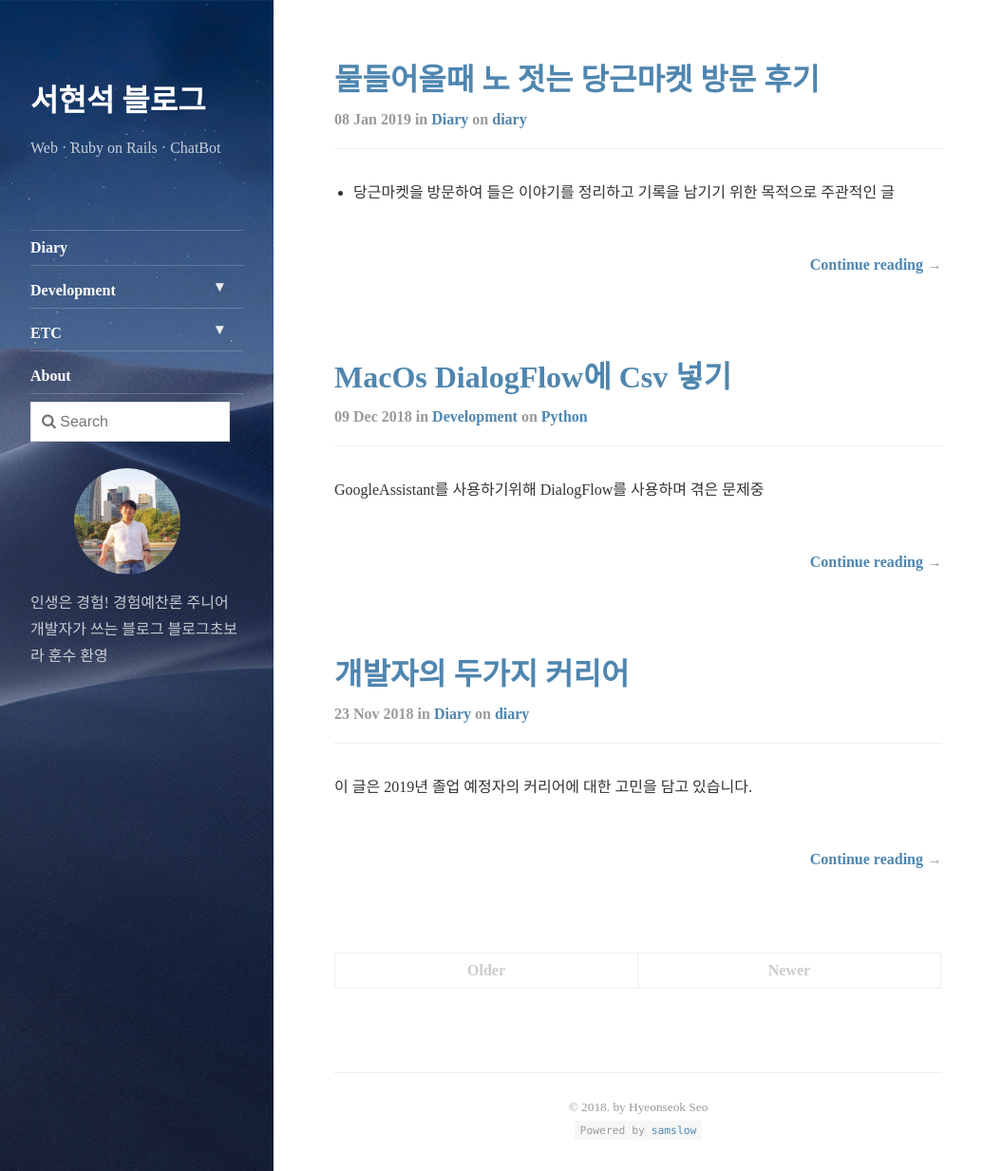
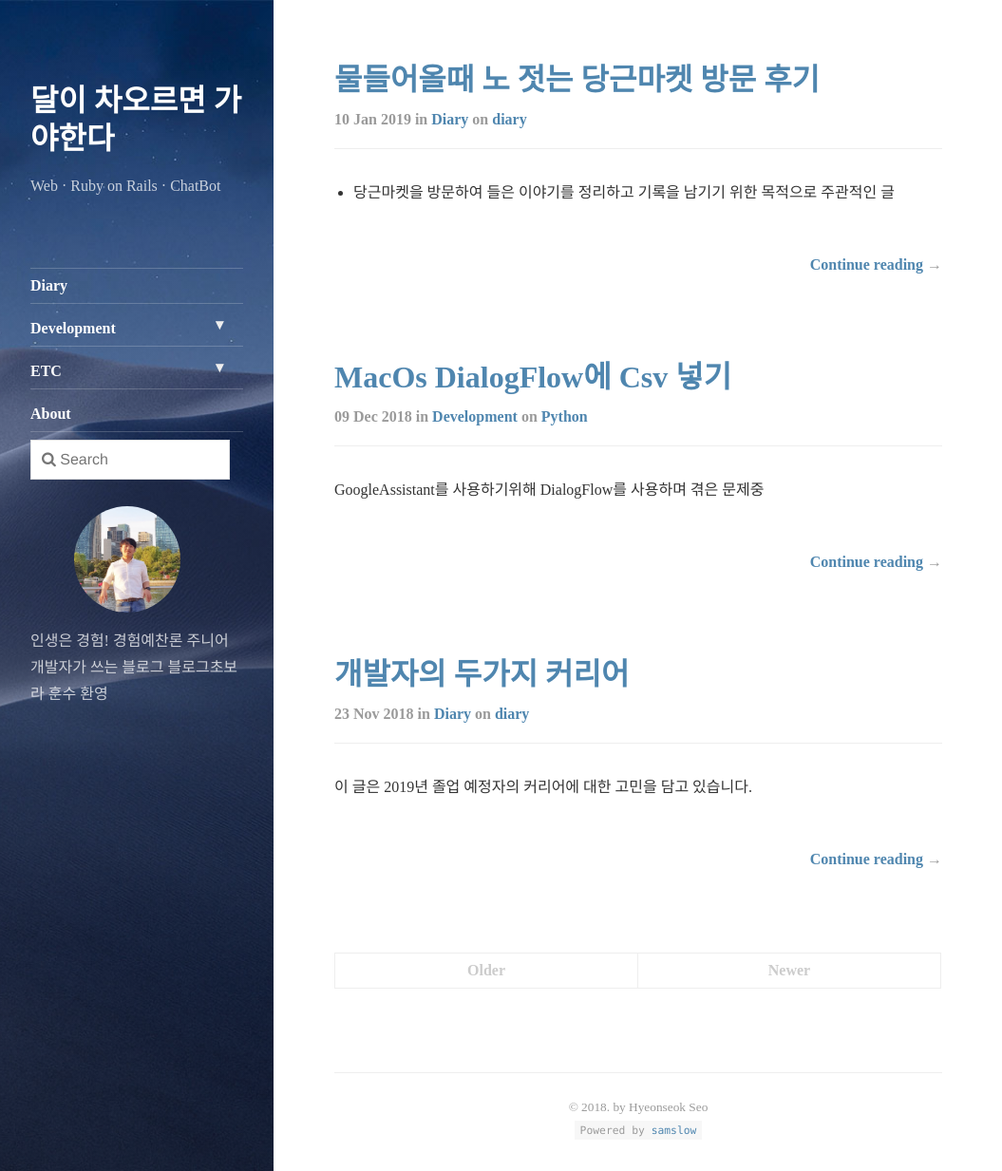
Before and after one commit to samslow/samslow.github.io, a Jekyll site: the page built from index.html, in a window 1280 px wide and 1233 px high. Shown: the whole window at 95% size, without its empty margins (0-1055 px from the left). Built offline with Jekyll 4.4.1, drawn with Linux system fonts in a browser that asks for light colours; nearby versions of some CDN libraries; the list of posts is cut into pages by our own code.

Commit message:
profile update
Signed-off-by: samslow <shsvkdldj@likelion.org>

```diff
--- a/_config.yml
+++ b/_config.yml
@@ -2,7 +2,7 @@
 #  User configuration
 # -----------------------------------------------------------------------------
 
-title:               서현석 블로그
+title:               달이 차오르면 가야한다
 
 # The unique resource location of your page.
 # Set to `https://<username>.github.io` when hosting on GitHub Pages
```
Also changed, not shown: _posts/2019-01-10-당근마켓방문후기.md (renamed from _posts/2019-01-08-당근마켓방문후기.md).
